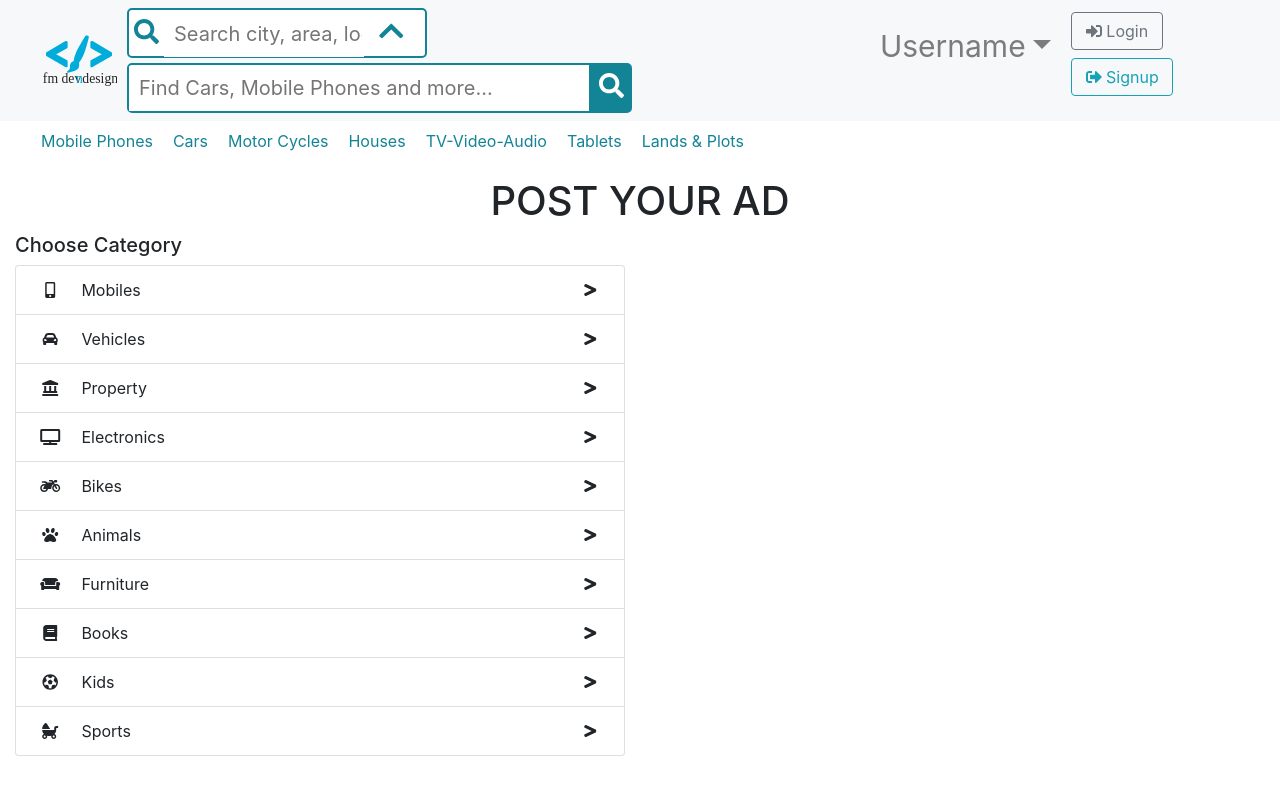
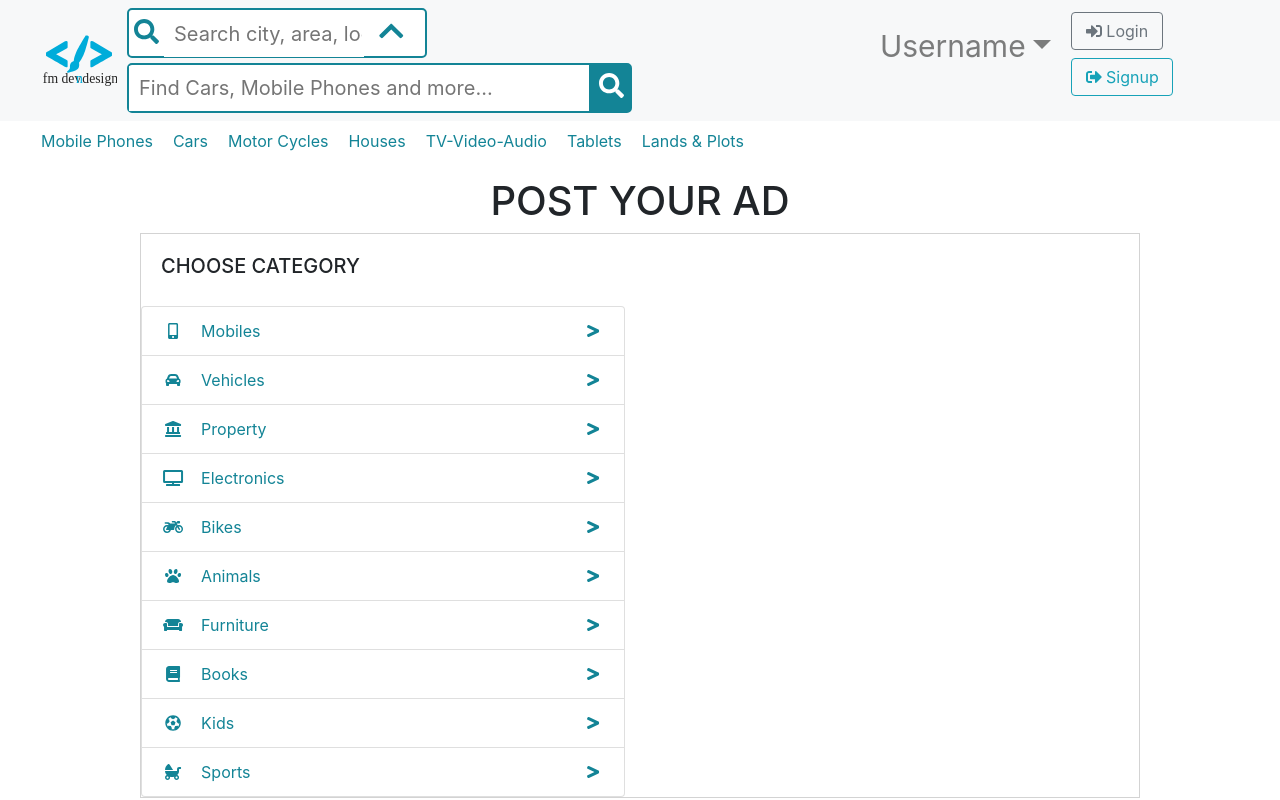
Before and after one commit to mtahirofficial/esale-fmd, a React (Create React App) app: page /post in a window 1280 px wide. Built offline with nearby package versions, Linux system fonts and the light colour scheme.

Commit message:
Styles of Add post is defined

```diff
--- a/src/App.css
+++ b/src/App.css
@@ -1,13 +1,13 @@
-.class1:hover{
+.class1:hover {
   color: black;
 }
 
-.social:hover{
+.social:hover {
   color: #138496 !important;
 }
 
 .emailInput,
-.passwordInput{
+.passwordInput {
   width: 310px;
   height: 40px;
   padding: 5px;
@@ -17,11 +17,51 @@
 }
 
 .emailInput:focus,
-.passwordInput:focus{
+.passwordInput:focus {
   outline-color: #138496;
   border-color: #138496;
 }
 
-.container{
+.container {
   max-width: 1400px !important;
 }
+
+li.categoryItem {
+  cursor: pointer;
+  color: #138496;
+}
+
+li.categoryItem:hover {
+  background-color: lightgrey;
+}
+
+.postCategories,
+.postDetails {
+  width: 80%;
+  margin: 0px auto;
+  border: 1px solid lightgrey;
+}
+
+.chooseCategory {
+  padding: 20px;
+  text-transform: uppercase;
+}
+
+span.change {
+  font-weight: bold;
+  display: inline-block;
+  margin-left: 15px;
+  cursor: pointer;
+  border-bottom: 3px solid #138496;
+}
+
+span.change:hover {
+  border-bottom: 3px solid #E9ECEF;
+}
+
+h4.h4Heading {
+  text-transform: uppercase;
+  margin: 20px;
+  font-size: 20px;
+  font-weight: 600;
+}
```
